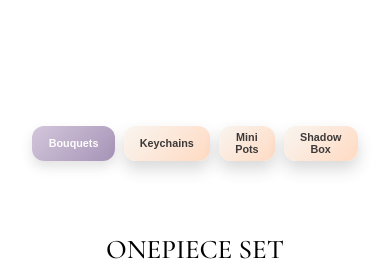
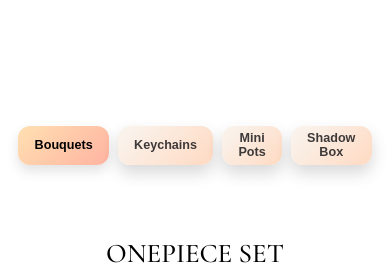
Before and after one commit to MelchardSimeon/ecommerce-for-our-business, a plain HTML site: page index.html in a window 390 px wide. Shown: the part 931-1211 px from the top of the page. Drawn offline with nearby package versions, Linux system fonts and the light colour scheme.

Commit message:
change color scheme of product-set navigation again

```diff
--- a/CSS-FILES/products.css
+++ b/CSS-FILES/products.css
@@ -61,16 +61,16 @@
 }
 
 .tab:hover {
-    background: linear-gradient(135deg, #e8dff0, #b3a5b6); /* Gentle lavender to mauve */
+    background: linear-gradient(135deg, #FFDAC2, #FFE0B2); /* Gentle lavender to mauve */
     box-shadow: 0 10px 20px rgba(60, 58, 58, 0.3);
     transform: translateY(-3px);
 }
 
 .tab.active {
-    background: linear-gradient(135deg, #d3c7db, #a693b7); /* Soft plum to dusty purple */
+    background: linear-gradient(135deg, #FFE0B2, #FFB3A1);   /* Soft plum to dusty purple */
     box-shadow: 0 6px 12px rgba(60, 58, 58, 0.15);
     transform: translateY(0);
-    color: #fdfdfd; /* Light text for contrast */
+    color: black; /* Light text for contrast */
 }
 
   /* Catalog Content Styles */
@@ -270,7 +270,7 @@
     }
 
     .tab {
-        font-size: 0.6rem;
+        font-size: 0.7rem;
         padding: 0.3rem 0.9rem;
     }
 }
```
